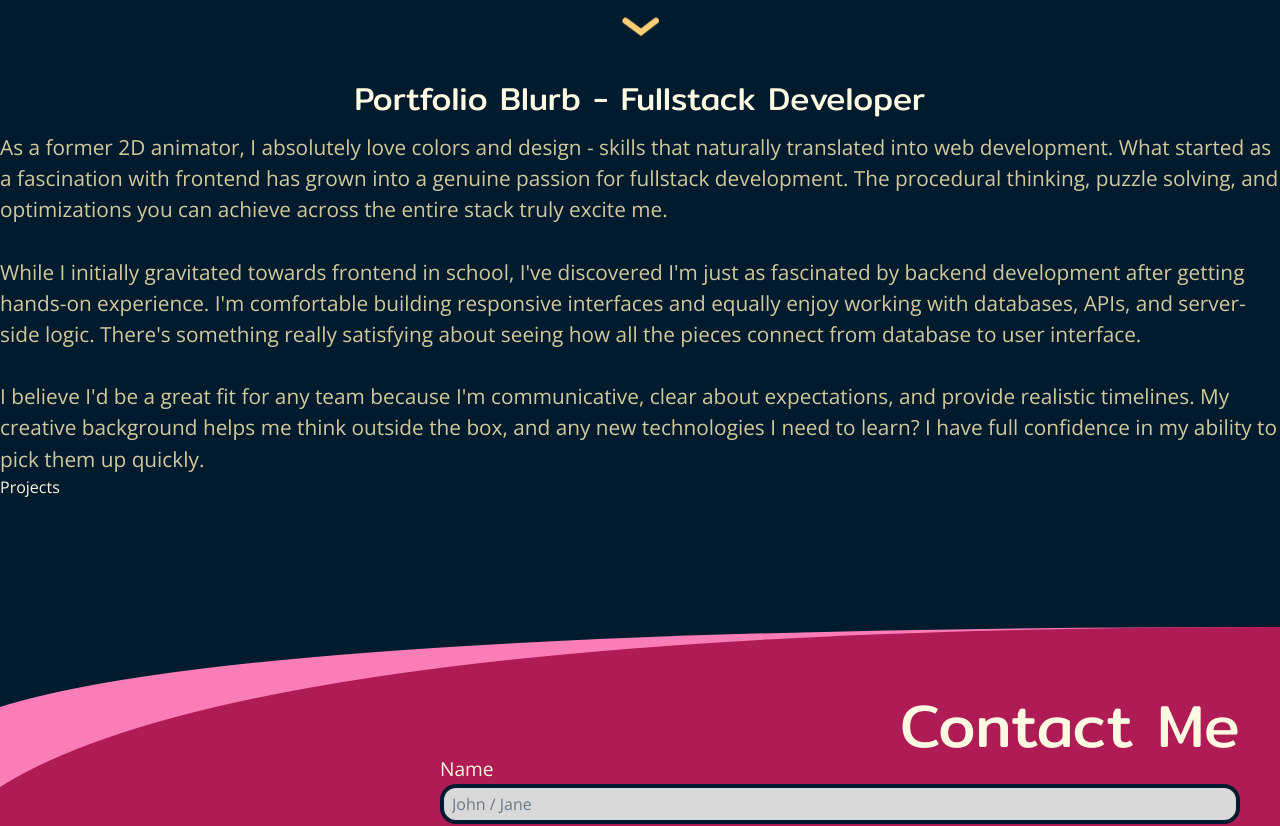
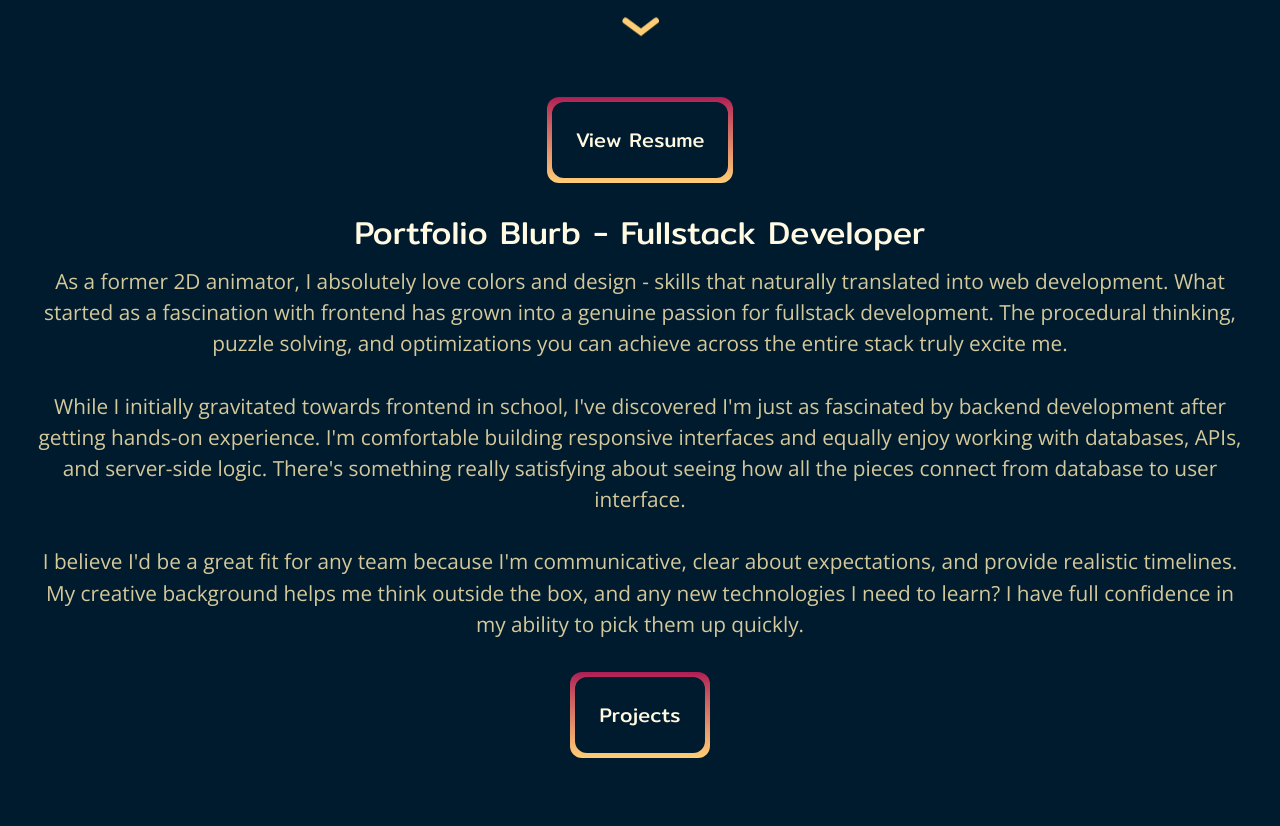
Before and after one commit to Felisong/frontend-react, a Next.js app: page /about-me in a window 1280 px wide. Shown: the part 1330-2156 px from the top of the page. Built offline with nearby package versions, Linux system fonts and the light colour scheme; no server answers.

Commit message:
got the resume uploaded and got rid of the second skills carousel, ill spend time on it after i get everything else finished.

```diff
--- a/app/about-me/page.tsx
+++ b/app/about-me/page.tsx
@@ -1,6 +1,7 @@
 import AboutMeSvg from "../components/general/AboutMeSvg";
 import ArrowDown from "../components/general/ArrowDown";
 import BackDrop from "../components/general/BackDrop";
+import Button from "../components/general/Button";
 // import SkillAboutMe from "../components/home-section/skills/SkillsAboutMe";
 
 export default function AboutMe() {
@@ -17,11 +18,18 @@ export default function AboutMe() {
         <div className="flex justify-center">
           <ArrowDown />
         </div>
-
+        <div className="flex justify-center my-8">
+          <Button
+            props={{
+              label: "View Resume",
+              link: "/documents/Resume-Carolina-HS.pdf",
+            }}
+          />
+        </div>
         <h1 className="font-header text-center mx-8 my-4">
           Portfolio Blurb - Fullstack Developer
         </h1>
-        <p>
+        <p className="text-center mx-8">
           As a former 2D animator, I absolutely love colors and design - skills
           that naturally translated into web development. What started as a
           fascination with frontend has grown into a genuine passion for
@@ -42,8 +50,11 @@ export default function AboutMe() {
           any new technologies I need to learn? I have full confidence in my
           ability to pick them up quickly.
         </p>
-        {/* <SkillAboutMe /> */}
-        <button>Projects</button>
+        <div className="flex justify-center my-8">
+          <Button props={{ label: "Projects", link: "/prior-works" }} />
+        </div>
+        {/* <h1>Skills</h1>
+        <SkillAboutMe /> */}
       </section>
     </>
   );
--- /dev/null
+++ b/app/components/general/Button.tsx
@@ -0,0 +1,27 @@
+"use client";
+
+import { useRouter } from "next/navigation";
+
+export default function Button({
+  props = { label: "Click Here", link: "" },
+}: {
+  props: { label: string; link: string };
+}) {
+  const router = useRouter();
+  const handleClick = (ref: string) => {
+    if (!ref) return;
+    router.push(ref);
+  };
+  return (
+    <button
+      className="p-[5px] rounded-xl bg-gradient-to-b from-[#AE1B55] to-[#FFCE74] hover:scale-110 transition-all"
+      onClick={() => {
+        handleClick(props.link);
+      }}
+    >
+      <div className="p-6 rounded-xl bg-dark-blue relative text-center text-xl font-header">
+        {props.label}
+      </div>
+    </button>
+  );
+}
--- a/app/components/header/NavigationBar.tsx
+++ b/app/components/header/NavigationBar.tsx
@@ -18,7 +18,6 @@ export default function NavigationBar() {
       url: "/prior-works",
       currentPage: currentPath === "/prior-works",
     },
-    { name: "Resume", url: "/resume", currentPage: currentPath === "/resume" },
   ];
 
   return (
--- a/app/resume/page.tsx
+++ /dev/null
@@ -1,7 +0,0 @@
-export default function Resume() {
-  return (
-    <div>
-      <p>test</p>
-    </div>
-  );
-}
```
Also changed, not shown: app/components/home-section/skills/SkillsAboutMe.tsx (+6 -5 lines), 1 other file (tests, documents, lock files or other folders).
